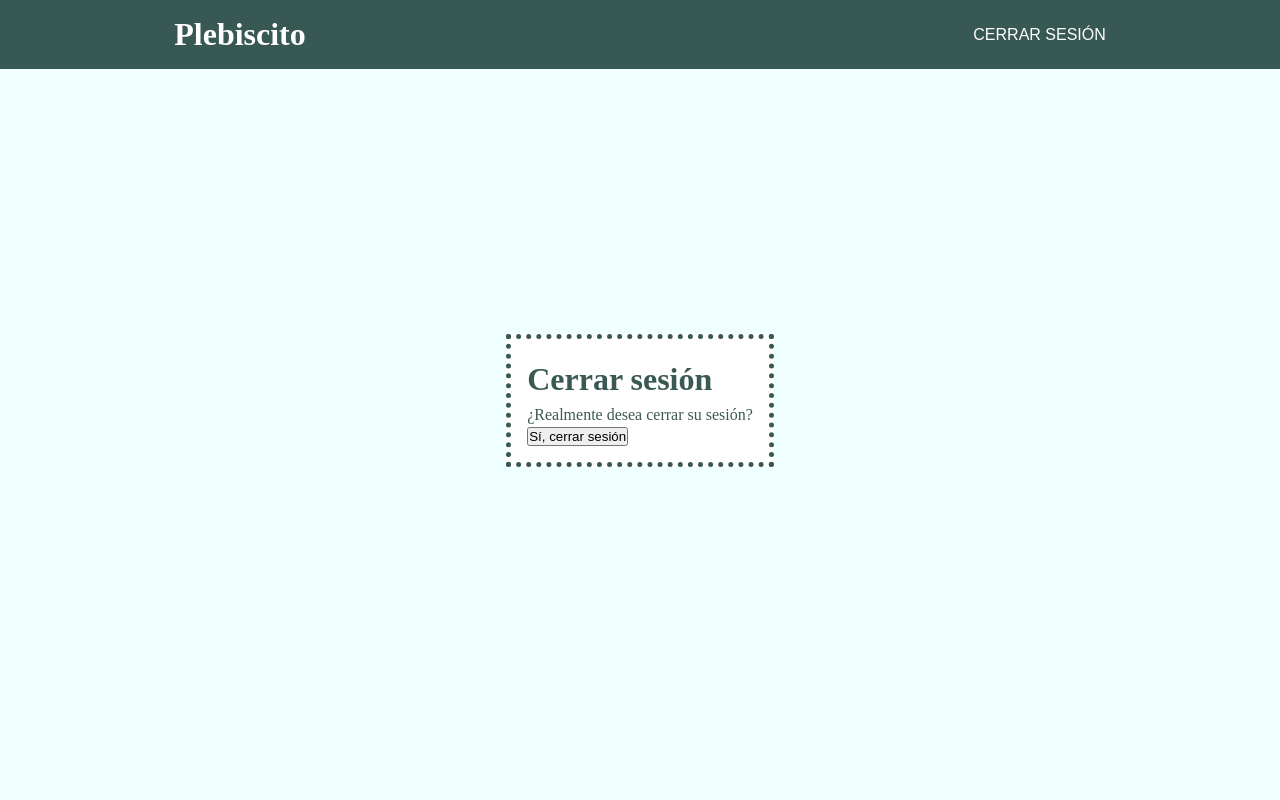
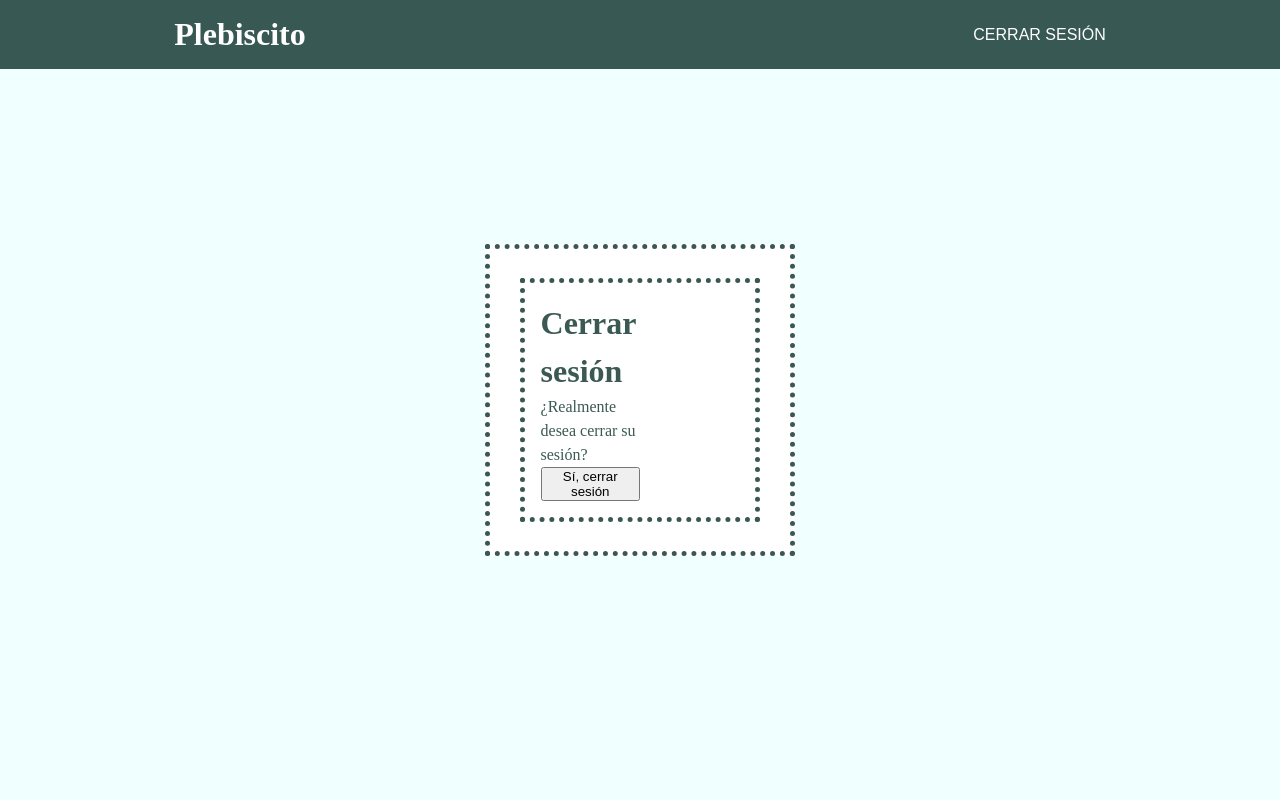
Before and after one commit to mingodsg/web-plebiscito, a Django app: page /accounts/logout/ in a window 1280 px wide. Run offline with Django 3.2, Linux system fonts and the light colour scheme; the visitor is signed in with stand-in values (Sample User, id 1).

Commit message:
Update logout.html

```diff
--- a/plebiscito_root/accounts/templates/account/logout.html
+++ b/plebiscito_root/accounts/templates/account/logout.html
@@ -5,17 +5,23 @@
 {% block head_title %}{% trans "Sign Out" %}{% endblock %}
 
 {% block content %}
-<h1>{% trans "Cerrar  sesión" %}</h1>
 
-<p>{% trans '¿Realmente desea cerrar su sesión?' %}</p>
 
+<div class="container d-flex justify-content-center">
+  <div class="card p-5 m-5 text-center" style="width: 50%;">
+    <h1 class="card-title">{% trans "Cerrar  sesión" %}</h1>
+      {% trans '¿Realmente desea cerrar su sesión?' %}
     <form method="post" action="{% url 'account_logout' %}">
       {% csrf_token %}
       {% if redirect_field_value %}
       <input type="hidden" name="{{ redirect_field_name }}" value="{{ redirect_field_value }}"/>
       {% endif %}
-  <button type="submit">{% trans 'Sí, cerrar sesión' %}</button>
+        <div class="d-grip">
+        <button class="btn btn-outline-secondary btn-lg mt-3" type="submit">{% trans 'Sí, cerrar sesión' %}</button>
+      </div>
     </form>
+  </div>
+</div>
 
 
 {% endblock %}
```
Lines whose indentation alone changed are shown as unchanged.
